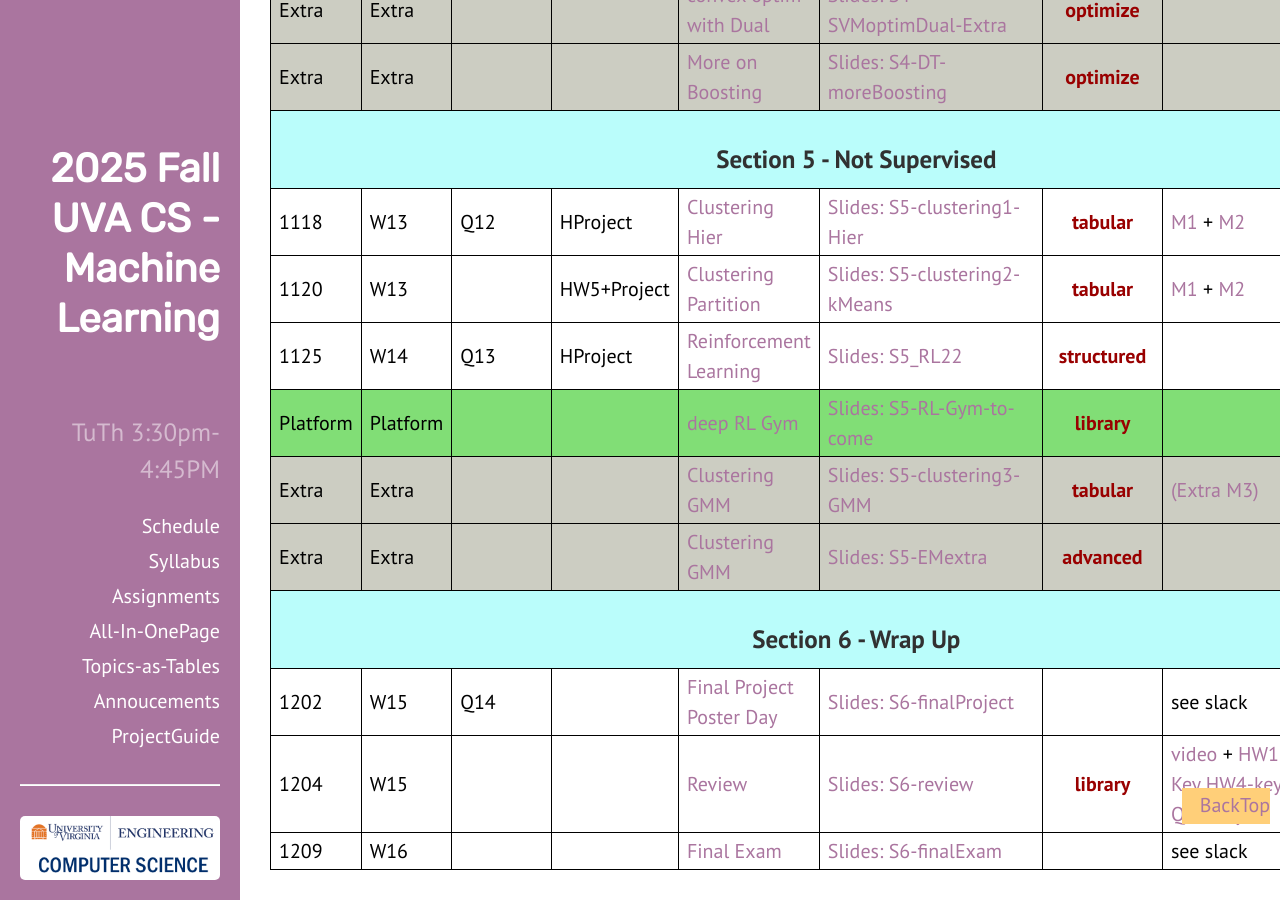
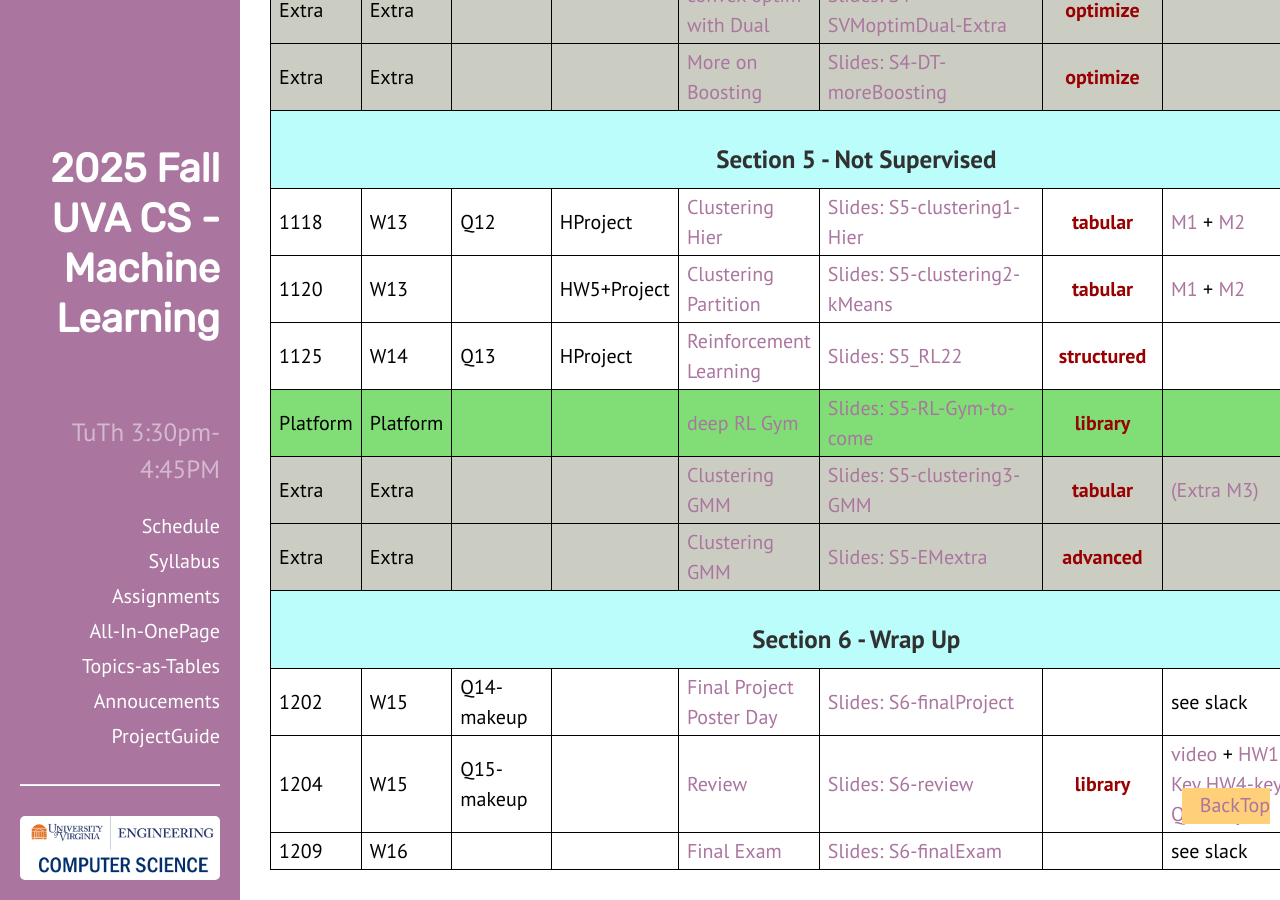
Before and after one commit to qiyanjun/2025Fall-UVA-CS-MachineLearningDeep, a Jekyll site: the page built from index.html, in a window 1280 px wide and 900 px high, scrolled down 4018 px. Built offline with Jekyll 4.4.1, drawn with Linux system fonts in a browser that asks for light colours.

Commit message:
Update index.html

```diff
--- a/index.html
+++ b/index.html
@@ -63,7 +63,7 @@ desc: 'Website for 2025 Fall -UVA-CS Machine Learning: Machine learning Foundati
 {% assign dweeks = "|W1|W2|W2|W3|W3|W4|W4|W5|W5|W6|W6|W7|W7|W8|W8|W9|W9|W10|W10|W11|W12|W12|W13|W13|W14|W15| W15| W16 " | split: "|" %}
 
 
-{% assign Qdates = "|||Q1||Q2|Q3||Q4||Q5||Q6||QReading| Q-7 makeup | Q8||Q9| | Q10-makeup online|Q11| |Q12||Q13| Q14 | | | Q15 " | split: "|" %}
+{% assign Qdates = "|||Q1||Q2|Q3||Q4||Q5||Q6||QReading| Q-7 makeup | Q8||Q9| | Q10-makeup online|Q11| |Q12||Q13| Q14-makeup | Q15-makeup | | Q15 " | split: "|" %}
 
 {% assign HWdates = "|||||||HW1||||HW2|||||HW3|HProject|HProject|HW4+Project||HProject|HProject|HProject|HW5+Project|HProject||| " | split: "|" %}
 
```
